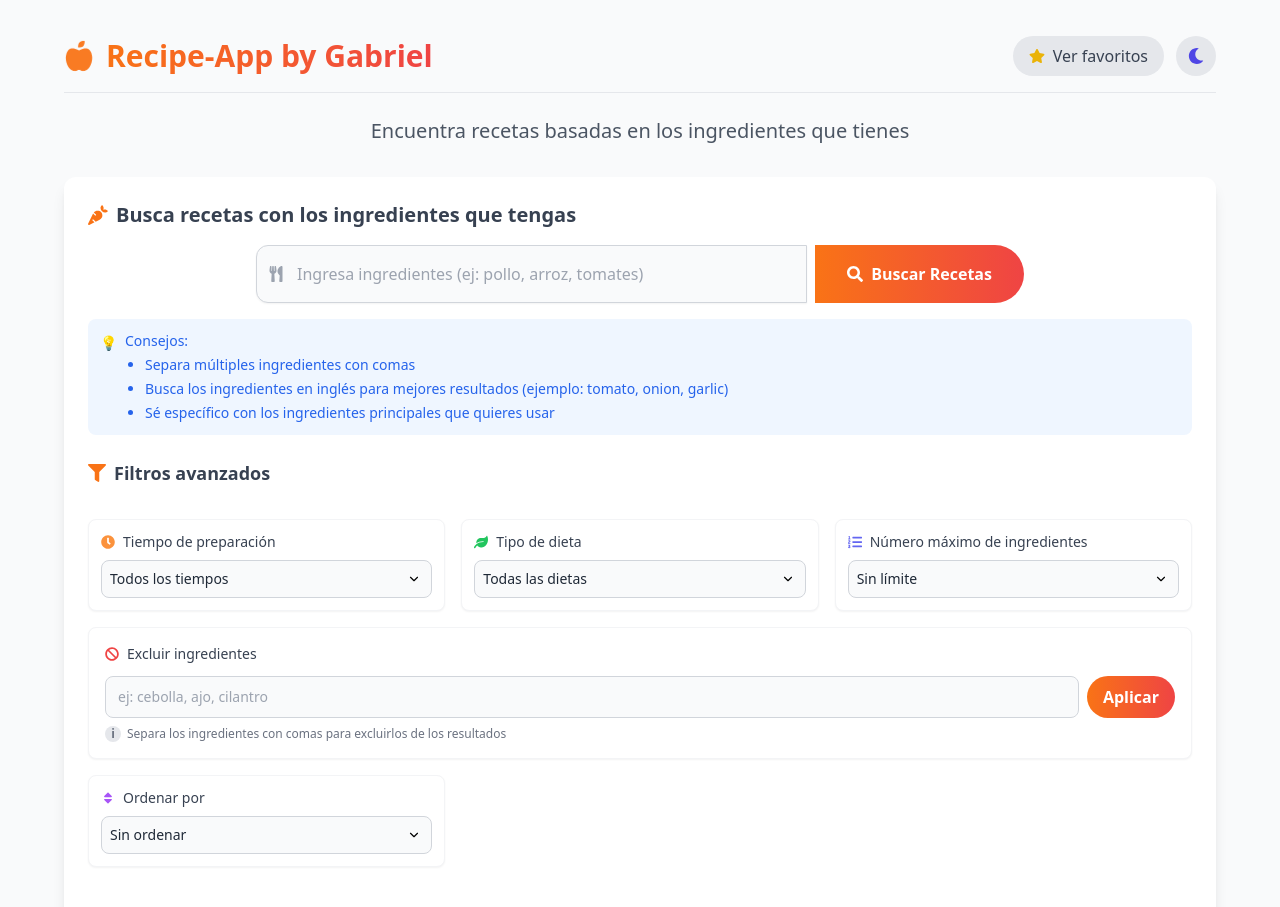
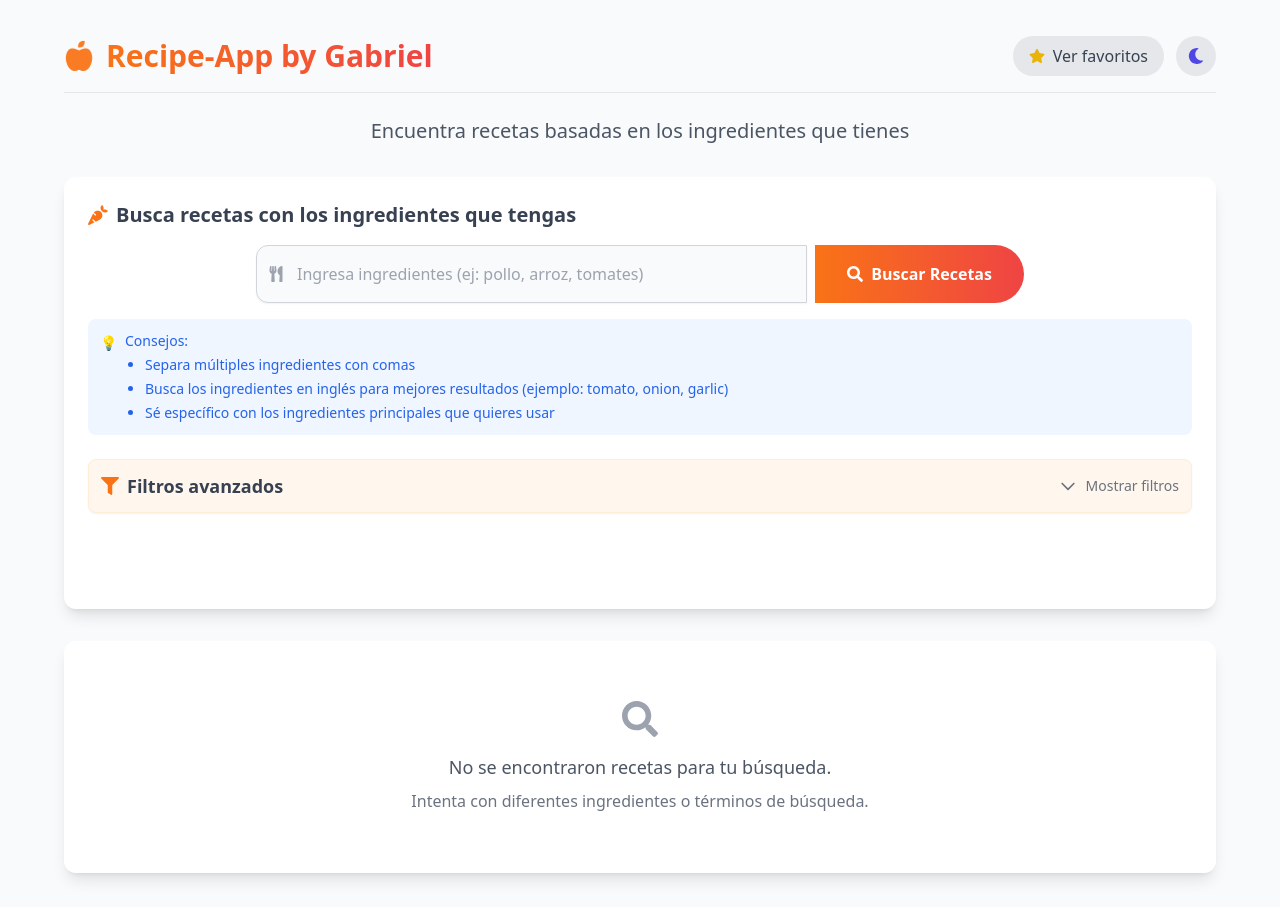
Before and after one commit to dargabi/recipe-app, a React (Vite) app: page / in a window 1280 px wide. Shown: the top 907 px of the page. Built offline with nearby package versions, Linux system fonts and the light colour scheme.

Commit message:
Enhance Filters component with multiple filter options and expand/collapse functionality

```diff
--- a/src/components/Filters.jsx
+++ b/src/components/Filters.jsx
@@ -24,8 +24,20 @@ const selectStyle = {
 };
 
 function Filters({ onFilterChange }) {
-  // Estado para almacenar los ingredientes que el usuario desea excluir
+  // Estados para todos los filtros
   const [excludedIngredients, setExcludedIngredients] = useState('');
+  const [timeFilter, setTimeFilter] = useState('');
+  const [dietFilter, setDietFilter] = useState('');
+  const [maxIngredientsFilter, setMaxIngredientsFilter] = useState('');
+  const [sortFilter, setSortFilter] = useState('');
+
+  // Estado para controlar si los filtros están expandidos o colapsados
+  const [isExpanded, setIsExpanded] = useState(false);
+
+  // Función para alternar entre expandido y colapsado
+  const toggleFilters = () => {
+    setIsExpanded(!isExpanded);
+  };
 
   /**
    * Gestiona el envío del formulario de ingredientes excluidos
@@ -37,11 +49,41 @@ function Filters({ onFilterChange }) {
   };
 
   /**
+   * Manejadores para cada tipo de filtro
+   */
+  const handleTimeFilterChange = (value) => {
+    setTimeFilter(value);
+    onFilterChange('time', value);
+  };
+
+  const handleDietFilterChange = (value) => {
+    setDietFilter(value);
+    onFilterChange('diet', value);
+  };
+
+  const handleMaxIngredientsFilterChange = (value) => {
+    setMaxIngredientsFilter(value);
+    onFilterChange('maxIngredients', value);
+  };
+
+  const handleSortFilterChange = (value) => {
+    setSortFilter(value);
+    onFilterChange('sort', value);
+  };
+
+  /**
    * Limpia todos los filtros, restaurando sus valores a los predeterminados
    * y reiniciando el estado local
    */
   const clearAllFilters = () => {
+    // Resetear todos los estados locales
     setExcludedIngredients('');
+    setTimeFilter('');
+    setDietFilter('');
+    setMaxIngredientsFilter('');
+    setSortFilter('');
+
+    // Notificar al componente padre
     onFilterChange('excludedIngredients', '');
     onFilterChange('time', '');
     onFilterChange('diet', '');
@@ -51,16 +93,35 @@ function Filters({ onFilterChange }) {
 
   return (
     <div className="flex flex-col gap-4 p-0">
-      {/* Encabezado con título y botón para limpiar filtros */}
-      <div className="flex items-center justify-between mb-4">
+      {/* Encabezado con título y botón para expandir/colapsar */}
+      <div
+        className="flex items-center justify-between mb-4 p-3 bg-orange-50 dark:bg-gray-800 rounded-lg shadow-sm border border-orange-100 dark:border-gray-700 cursor-pointer transition-all hover:bg-orange-100 dark:hover:bg-gray-700"
+        onClick={toggleFilters}
+      >
         <h3 className="text-lg font-semibold text-gray-700 dark:text-gray-300 flex items-center gap-2">
           <FaFilter className="text-orange-500" />
           Filtros avanzados
         </h3>
+        <div className="flex items-center gap-2">
+          {isExpanded ? (
+            <svg xmlns="http://www.w3.org/2000/svg" className="h-5 w-5 text-gray-500 dark:text-gray-400" fill="none" viewBox="0 0 24 24" stroke="currentColor">
+              <path strokeLinecap="round" strokeLinejoin="round" strokeWidth={2} d="M5 15l7-7 7 7" />
+            </svg>
+          ) : (
+            <svg xmlns="http://www.w3.org/2000/svg" className="h-5 w-5 text-gray-500 dark:text-gray-400" fill="none" viewBox="0 0 24 24" stroke="currentColor">
+              <path strokeLinecap="round" strokeLinejoin="round" strokeWidth={2} d="M19 9l-7 7-7-7" />
+            </svg>
+          )}
+          <span className="text-sm text-gray-500 dark:text-gray-400">
+            {isExpanded ? 'Ocultar filtros' : 'Mostrar filtros'}
+          </span>
+        </div>
       </div>
 
-      {/* Grid con los filtros de búsqueda */}
-      <div className="grid grid-cols-1 md:grid-cols-2 lg:grid-cols-3 gap-4 w-full">
+      {/* Grid con los filtros de búsqueda - visible solo cuando está expandido */}
+      <div
+        className={`grid grid-cols-1 md:grid-cols-2 lg:grid-cols-3 gap-4 w-full transition-all duration-300 ease-in-out overflow-hidden ${isExpanded ? 'max-h-[2000px] opacity-100' : 'max-h-0 opacity-0'}`}
+      >
         {/* Filtro de tiempo de preparación */}
         <div className="bg-white dark:bg-gray-800 p-3 rounded-lg shadow-sm border border-gray-100 dark:border-gray-700">
           <label htmlFor="time-filter" className="flex items-center gap-2 font-medium text-gray-700 dark:text-gray-300 text-sm mb-2">
@@ -69,7 +130,8 @@ function Filters({ onFilterChange }) {
           </label>
           <select
             id="time-filter"
-            onChange={(e) => onFilterChange('time', e.target.value)}
+            value={timeFilter}
+            onChange={(e) => handleTimeFilterChange(e.target.value)}
             className="w-full p-2 rounded-lg border border-gray-300 dark:border-gray-600 bg-gray-50 dark:bg-gray-700 text-gray-800 dark:text-white text-sm cursor-pointer transition-all duration-300 focus:outline-none focus:ring-2 focus:ring-orange-500 focus:border-transparent appearance-none"
             style={selectStyle}
           >
@@ -88,7 +150,8 @@ function Filters({ onFilterChange }) {
         </label>
         <select
           id="diet-filter"
-          onChange={(e) => onFilterChange('diet', e.target.value)}
+          value={dietFilter}
+          onChange={(e) => handleDietFilterChange(e.target.value)}
           className="w-full p-2 rounded-lg border border-gray-300 dark:border-gray-600 bg-gray-50 dark:bg-gray-700 text-gray-800 dark:text-white text-sm cursor-pointer transition-all duration-300 focus:outline-none focus:ring-2 focus:ring-orange-500 focus:border-transparent appearance-none"
           style={selectStyle}
         >
@@ -108,7 +171,8 @@ function Filters({ onFilterChange }) {
         </label>
         <select
           id="max-ingredients-filter"
-          onChange={(e) => onFilterChange('maxIngredients', e.target.value)}
+          value={maxIngredientsFilter}
+          onChange={(e) => handleMaxIngredientsFilterChange(e.target.value)}
           className="w-full p-2 rounded-lg border border-gray-300 dark:border-gray-600 bg-gray-50 dark:bg-gray-700 text-gray-800 dark:text-white text-sm cursor-pointer transition-all duration-300 focus:outline-none focus:ring-2 focus:ring-orange-500 focus:border-transparent appearance-none"
           style={selectStyle}
         >
@@ -159,7 +223,8 @@ function Filters({ onFilterChange }) {
         </label>
         <select
           id="sort-filter"
-          onChange={(e) => onFilterChange('sort', e.target.value)}
+          value={sortFilter}
+          onChange={(e) => handleSortFilterChange(e.target.value)}
           className="w-full p-2 rounded-lg border border-gray-300 dark:border-gray-600 bg-gray-50 dark:bg-gray-700 text-gray-800 dark:text-white text-sm cursor-pointer transition-all duration-300 focus:outline-none focus:ring-2 focus:ring-orange-500 focus:border-transparent appearance-none"
           style={selectStyle}
         >
@@ -170,12 +235,13 @@ function Filters({ onFilterChange }) {
       </div>
       </div>
 
-      {/* Botón adicional para limpiar todos los filtros (redundante con el botón superior) */}
-      <div className="flex justify-center w-full mt-6">
+      {/* Botón adicional para limpiar todos los filtros - visible solo cuando está expandido */}
+      <div className={`flex justify-center w-full mt-6 transition-all duration-300 ease-in-out ${isExpanded ? 'opacity-100' : 'opacity-0 h-0 overflow-hidden'}`}>
         <button
           className="button-secondary py-2.5 px-5 flex items-center gap-2 whitespace-nowrap transition-all duration-300"
           onClick={clearAllFilters}
           aria-label="Limpiar todos los filtros"
+          disabled={!isExpanded}
         >
           <FaTimes className="text-sm" />
           Limpiar filtros
```
